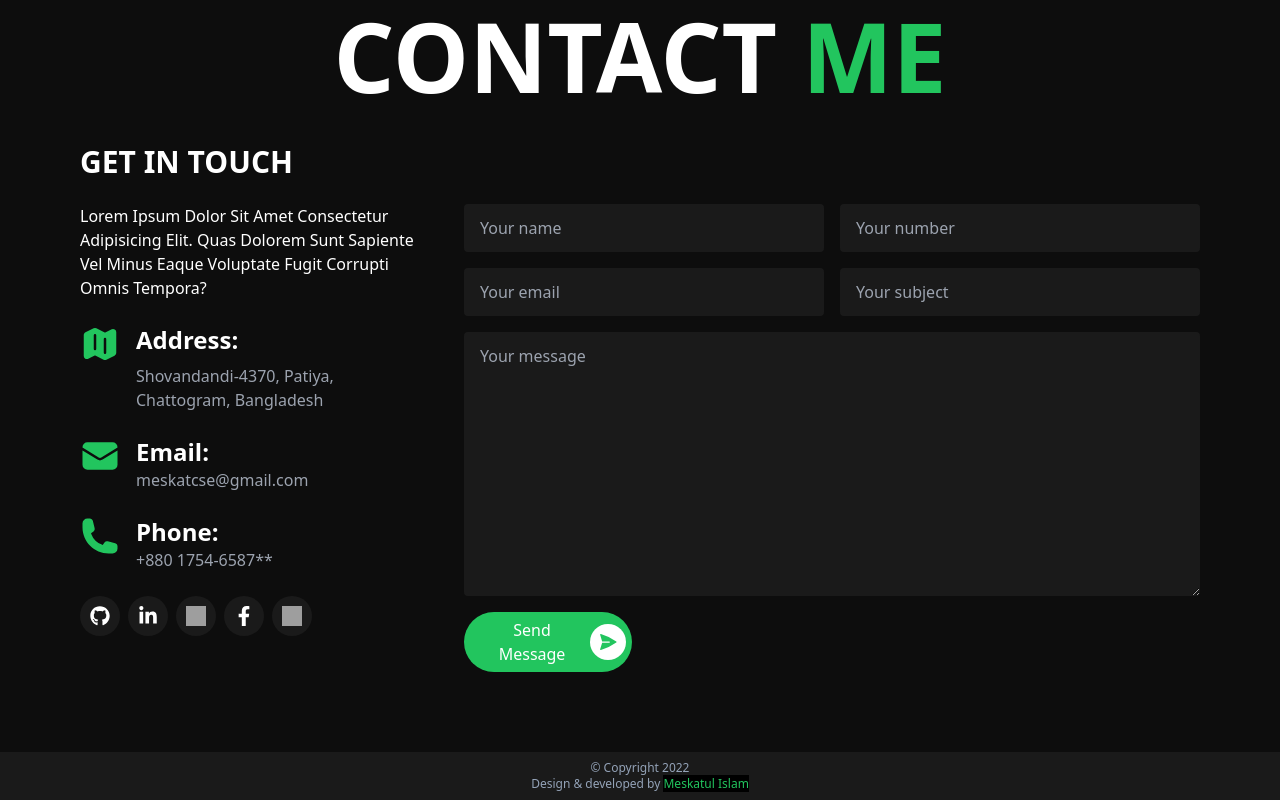
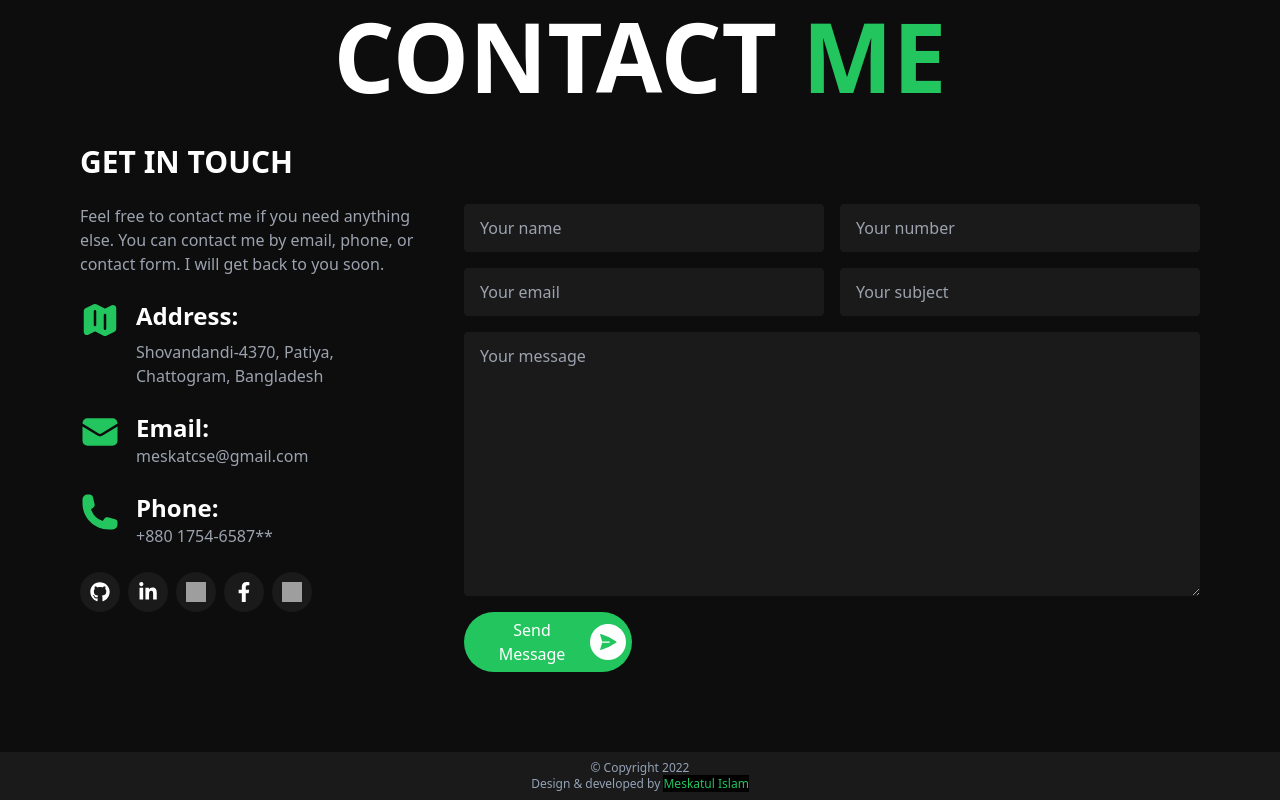
Before and after one commit to iammeskat/iammeskat.github.io, a React (Create React App) app: page / in a window 1280 px wide. Shown: the part 3658-4458 px from the top of the page. Built offline with nearby package versions, Linux system fonts and the light colour scheme; grey boxes are pictures that could not be loaded.

Commit message:
update some info

```diff
--- a/src/assets/css/style.css
+++ b/src/assets/css/style.css
@@ -1094,10 +1094,6 @@ section {
   flex-direction: column;
 }
 
-.items-end {
-  align-items: flex-end;
-}
-
 .items-center {
   align-items: center;
 }
@@ -1275,10 +1271,6 @@ section {
   text-align: center;
 }
 
-.text-justify {
-  text-align: justify;
-}
-
 .font-\[\'Autorich_Sans\'\] {
   font-family: 'Autorich Sans';
 }
@@ -1404,14 +1396,6 @@ section {
 .hover\:bg-gray-900:hover {
   --tw-bg-opacity: 1;
   background-color: rgb(17 24 39 / var(--tw-bg-opacity));
-}
-
-.hover\:font-medium:hover {
-  font-weight: 500;
-}
-
-.group:hover .group-hover\:w-32 {
-  width: 8rem;
 }
 
 .group:hover .group-hover\:-rotate-45 {
@@ -1545,10 +1529,6 @@ section {
     text-align: left;
   }
 
-  .lg\:text-justify {
-    text-align: justify;
-  }
-
   .lg\:text-8xl {
     font-size: 6rem;
     line-height: 1;
--- a/src/components/Address.jsx
+++ b/src/components/Address.jsx
@@ -7,9 +7,9 @@ import SocialLinks from "./SocialLinks";
 const Address = () => {
   return (
     <div className="space-y-6">
-      <p>
-        Lorem Ipsum Dolor Sit Amet Consectetur Adipisicing Elit. Quas Dolorem
-        Sunt Sapiente Vel Minus Eaque Voluptate Fugit Corrupti Omnis Tempora?
+      <p className="text-gray-400">
+        Feel free to contact me if you need anything else. You can contact me by
+        email, phone, or contact form. I will get back to you soon.
       </p>
 
       <ContactCard
```
